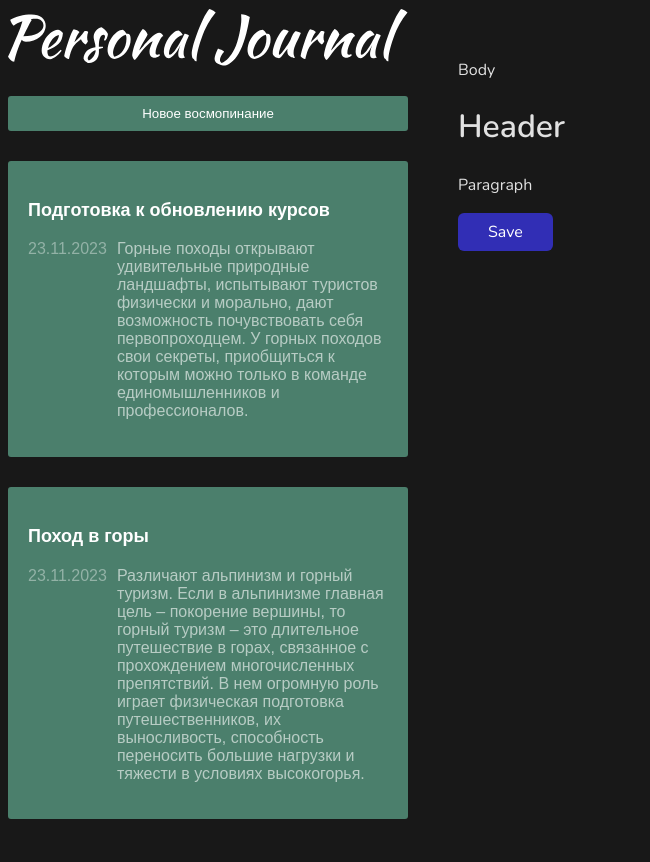
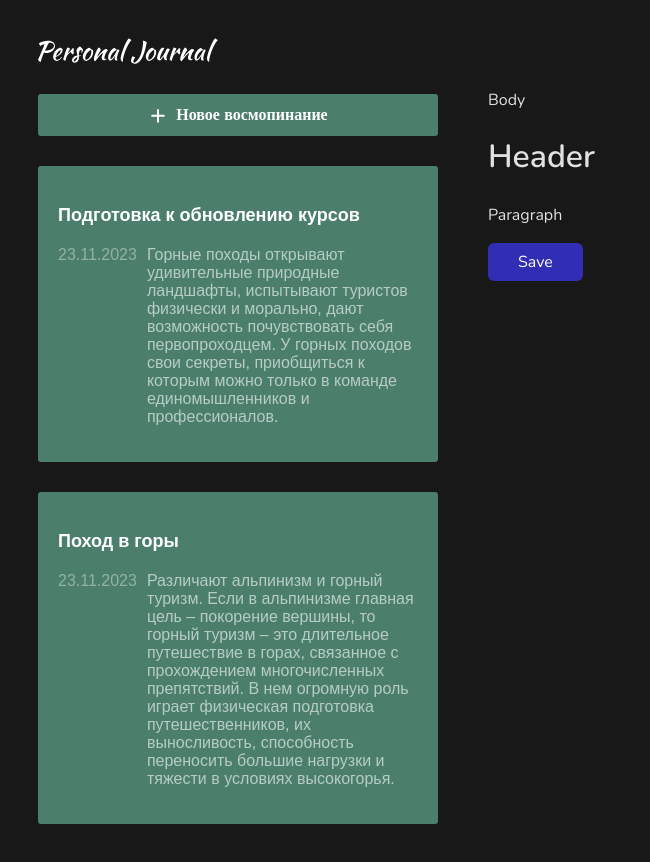
Before and after one commit to Khausta/react, a React (Vite) app: page / in a window 1280 px wide. Shown: the whole page, without its empty margins (0-650 px from the left). Before the commit the page ends 827 px from the top, so only its background shows below. Built offline with nearby package versions, Linux system fonts and the light colour scheme.

Commit message:
working with svg

```diff
--- a/src/App.css
+++ b/src/App.css
@@ -1,3 +1,4 @@
 .app {
   display: flex;
+  padding: 30px;
 }
--- a/src/components/Header/Header.css
+++ b/src/components/Header/Header.css
@@ -0,0 +1,3 @@
+.logo {
+    width: 180px;
+}
--- a/src/components/Header/Header.jsx
+++ b/src/components/Header/Header.jsx
@@ -2,9 +2,9 @@
 
 function Header() {
 	return (
-		<>
-			<img src="/src/assets/logo.svg" alt="Personal Journal Logotype" />
-		</>
+
+		<img className='logo' src=" /logo.svg" alt="Personal Journal Logotype" />
+
 	);
 }
 
--- a/src/components/JournalItemAddButton/JournalItemAddButton.css
+++ b/src/components/JournalItemAddButton/JournalItemAddButton.css
@@ -1,4 +1,11 @@
 .journal-item-add {
+    display: flex;
+    justify-content: center;
+    align-items: center;
+    gap: 8px;
     padding: 10px;
-    text-align: center;
+    font-family: "Nunito";
+    font-size: 16px;
+    font-weight: 600;
+    line-height: normal;
 }
--- a/src/components/JournalItemAddButton/JournalItemAddButton.jsx
+++ b/src/components/JournalItemAddButton/JournalItemAddButton.jsx
@@ -5,7 +5,11 @@
 
 	return (
 		<CardButton className="journal-item-add">
-            Новое восмопинание
+			<svg xmlns="http://www.w3.org/2000/svg" width="20" height="21" viewBox="0 0 20 21" fill="none">
+				<path d="M10 4.96265V16.6293" stroke="white" strokeWidth="2" strokeLinecap="round" strokeLinejoin="round"/>
+				<path d="M4.16669 10.796H15.8334" stroke="white" strokeWidth="2" strokeLinecap="round" strokeLinejoin="round"/>
+			</svg>
+			Новое восмопинание
 		</CardButton>
 	);
 }
```
Also changed, not shown: public/logo.svg (renamed from src/assets/logo.svg).
